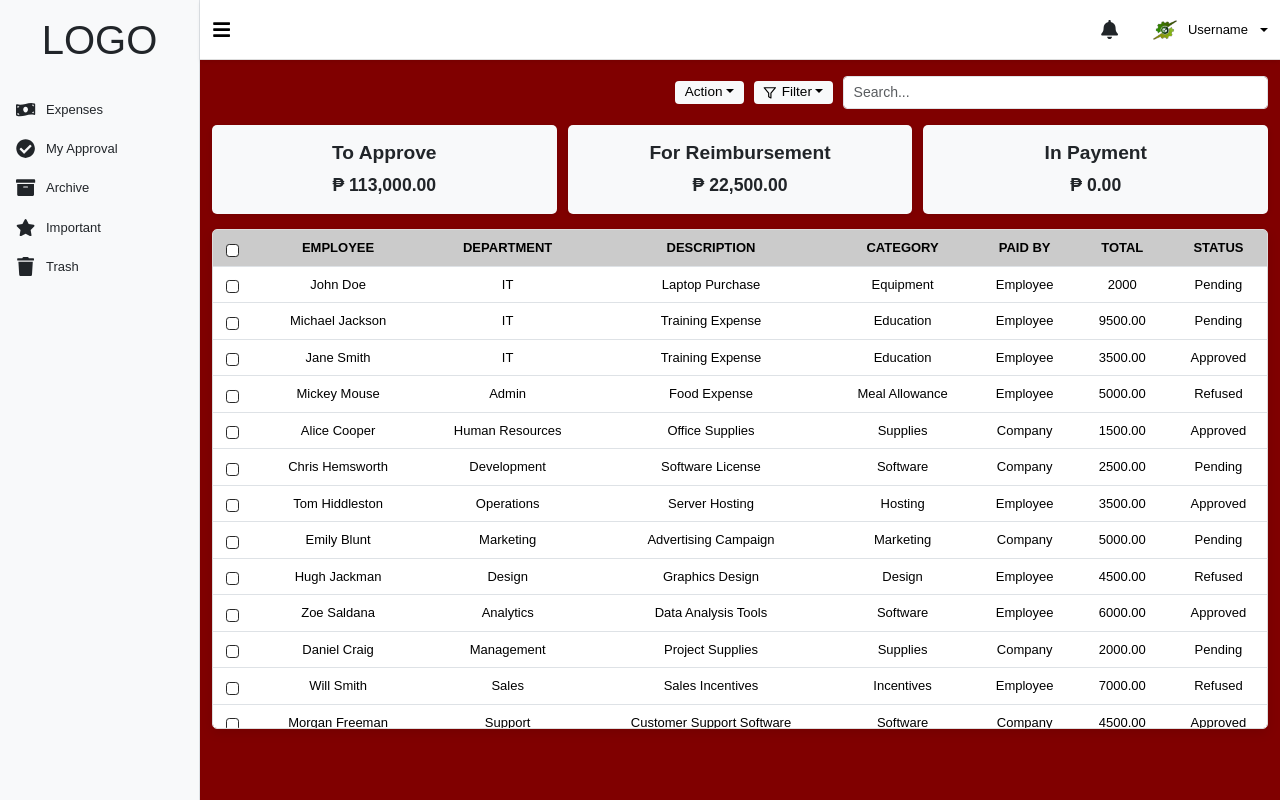
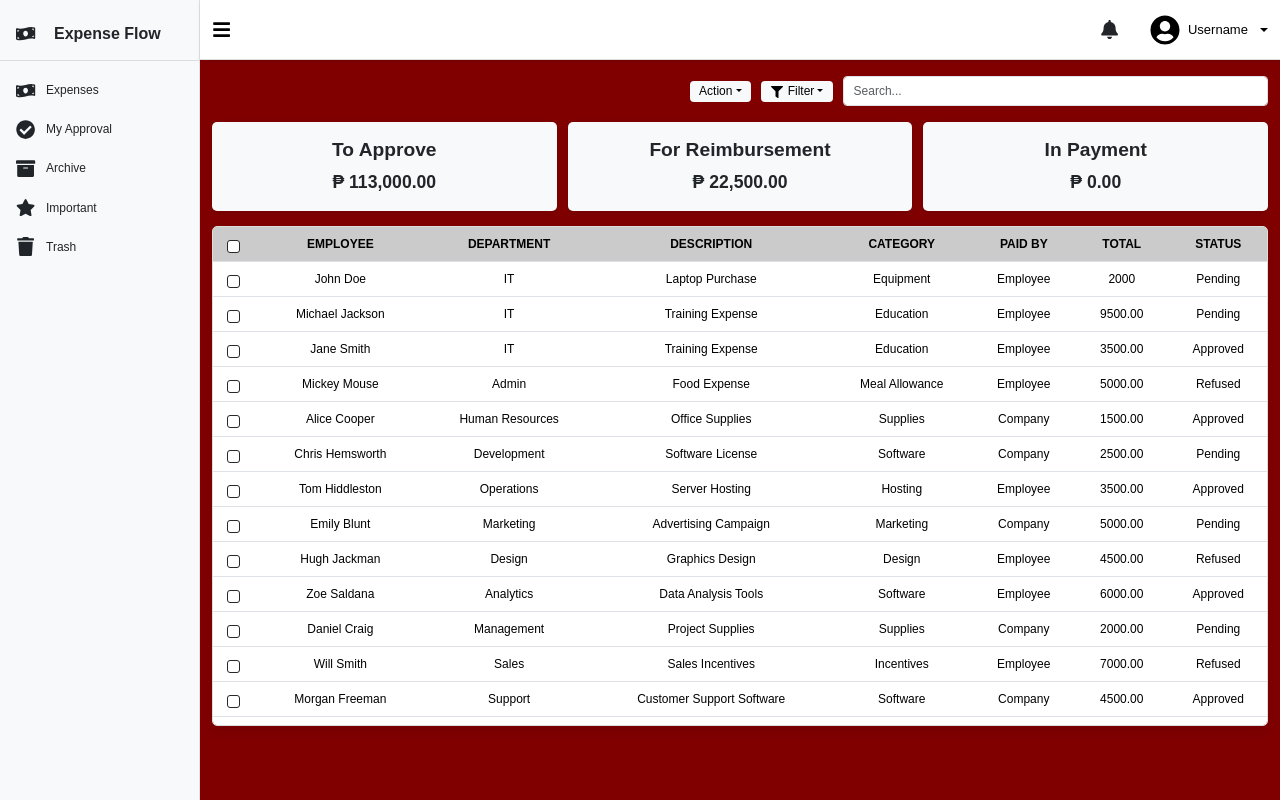
Before and after one commit to RaymondJAT/BudgetMonitoringTL, a React (Vite) app in the folder BudgetMonitoringTL/: page / in a window 1280 px wide. Built offline with nearby package versions, Linux system fonts and the light colour scheme; a web font is replaced by a local one.

Commit message:
[FIX] Sidebar, Header, Toolbar style

```diff
--- a/BudgetMonitoringTL/src/components/Header.jsx
+++ b/BudgetMonitoringTL/src/components/Header.jsx
@@ -2,6 +2,7 @@ import React from "react";
 import { FaBars, FaBell } from "react-icons/fa";
 import { Container, Row, Col, Button, Image, Dropdown } from "react-bootstrap";
 import avatarImg from "../assets/lcb.png";
+import { FaUserCircle } from "react-icons/fa";
 
 const Header = ({ toggleSidebar, isSidebarOpen }) => {
   return (
@@ -52,12 +53,12 @@ const Header = ({ toggleSidebar, isSidebarOpen }) => {
                   className="d-flex align-items-center gap-2 p-0 border-0 bg-transparent"
                   id="dropdown-user"
                 >
-                  <Image
-                    src={avatarImg}
-                    roundedCircle
-                    height="30"
-                    width="30"
-                    style={{ objectFit: "cover" }}
+                  <FaUserCircle
+                    size={30}
+                    style={{
+                      borderRadius: "100%",
+                      backgroundColor: "transparent",
+                    }}
                   />
                   <span style={{ fontWeight: 400, fontSize: "13px" }}>
                     Username
--- a/BudgetMonitoringTL/src/components/SearchBar.jsx
+++ b/BudgetMonitoringTL/src/components/SearchBar.jsx
@@ -6,6 +6,8 @@ const SearchBar = ({
   size = "md",
   width = "250px",
   style = {},
+  className = "",
+  placeholder = "Search...",
 }) => {
   const sizeClass =
     size === "sm"
@@ -17,9 +19,9 @@ const SearchBar = ({
   return (
     <input
       type="text"
-      className={sizeClass}
+      className={`${sizeClass} ${className}`}
       style={{ width, ...style }}
-      placeholder="Search..."
+      placeholder={placeholder}
       value={value}
       onChange={(e) => onChange(e.target.value)}
     />
--- a/BudgetMonitoringTL/src/components/Sidebar.jsx
+++ b/BudgetMonitoringTL/src/components/Sidebar.jsx
@@ -26,9 +26,13 @@ const Sidebar = ({ isSidebarOpen }) => {
         isSidebarOpen ? "py-2" : "py-2"
       } bg-light border-end ${isSidebarOpen ? "open" : "collapsed"}`}
     >
-      <div className="sidebar-header px-3 py-2 text-center">
-        {/* <img src={logo} alt="Logo" className="sidebar-logo" /> */}
-        <h1>LOGO</h1>
+      <div className="sidebar-header px-3 py-2 d-flex align-items-center">
+        <span className="nav-icon">
+          <FaMoneyBillWave />
+        </span>
+        {isSidebarOpen && (
+          <span className="nav-label ms-2 fw-bold">Expense Flow</span>
+        )}
       </div>
 
       <div className="nav-links">
--- a/BudgetMonitoringTL/src/components/ToolBar.jsx
+++ b/BudgetMonitoringTL/src/components/ToolBar.jsx
@@ -2,7 +2,7 @@ import Reaact, { useState } from "react";
 import { Container } from "react-bootstrap";
 import SearchBar from "./SearchBar";
 import AppButton from "./AppButton";
-import { FiFilter } from "react-icons/fi";
+import { FaFilter } from "react-icons/fa";
 
 const ToolBar = () => {
   const [searchValue, setSearchValue] = useState("");
@@ -51,7 +51,7 @@ const ToolBar = () => {
         isDropdown
         label={
           <>
-            <FiFilter style={{ marginRight: "5px" }} />
+            <FaFilter style={{ marginRight: "5px" }} />
             Filter
           </>
         }
@@ -73,8 +73,10 @@ const ToolBar = () => {
         onChange={onSearchChange}
         size="sm"
         width="425px"
+        className="custom-search-bar"
         style={{
           padding: "0.3rem 0.6rem",
+          fontSize: "0.75rem",
         }}
       />
     </Container>
--- a/BudgetMonitoringTL/src/index.css
+++ b/BudgetMonitoringTL/src/index.css
@@ -28,6 +28,14 @@ body {
   flex-direction: column;
 }
 
+.sidebar-header {
+  padding: 10px 16px;
+  font-weight: bold;
+  font-size: 1rem;
+  border-bottom: 1px solid #ddd;
+  height: 52.5px;
+}
+
 .sidebar.open {
   width: 200px;
 }
@@ -48,7 +56,7 @@ body {
 .nav-item {
   display: flex;
   align-items: center;
-  font-size: 13px;
+  font-size: 0.75rem;
   padding: 10px 16px;
   cursor: pointer;
   transition: background-color 0.2s ease;
@@ -133,7 +141,7 @@ body {
 .expense-table td {
   padding: 12px 16px;
   text-align: center;
-  font-size: 13px;
+  font-size: 0.75rem;
 }
 
 .expense-table th {
@@ -211,25 +219,12 @@ input[type="checkbox"]:checked {
 }
 
 /* toolbar (Button & SearchBar) */
-.toolbar-container {
-  margin-top: 1rem;
-}
-
-.toolbar-button {
-  padding: 0.3rem 0.5rem;
-  font-size: 0.85rem;
-}
-
-.toolbar-searchbar {
-  padding: 0.3rem 0.6rem;
-  width: 250px;
-}
 
 .custom-app-button,
 .custom-app-button.btn,
 .custom-app-button.dropdown-toggle {
   padding: 0.1rem 0.6rem !important;
-  font-size: 0.85rem !important;
+  font-size: 0.75rem !important;
   background-color: #f8f9fa !important;
   color: black !important;
   border: none !important;
```
